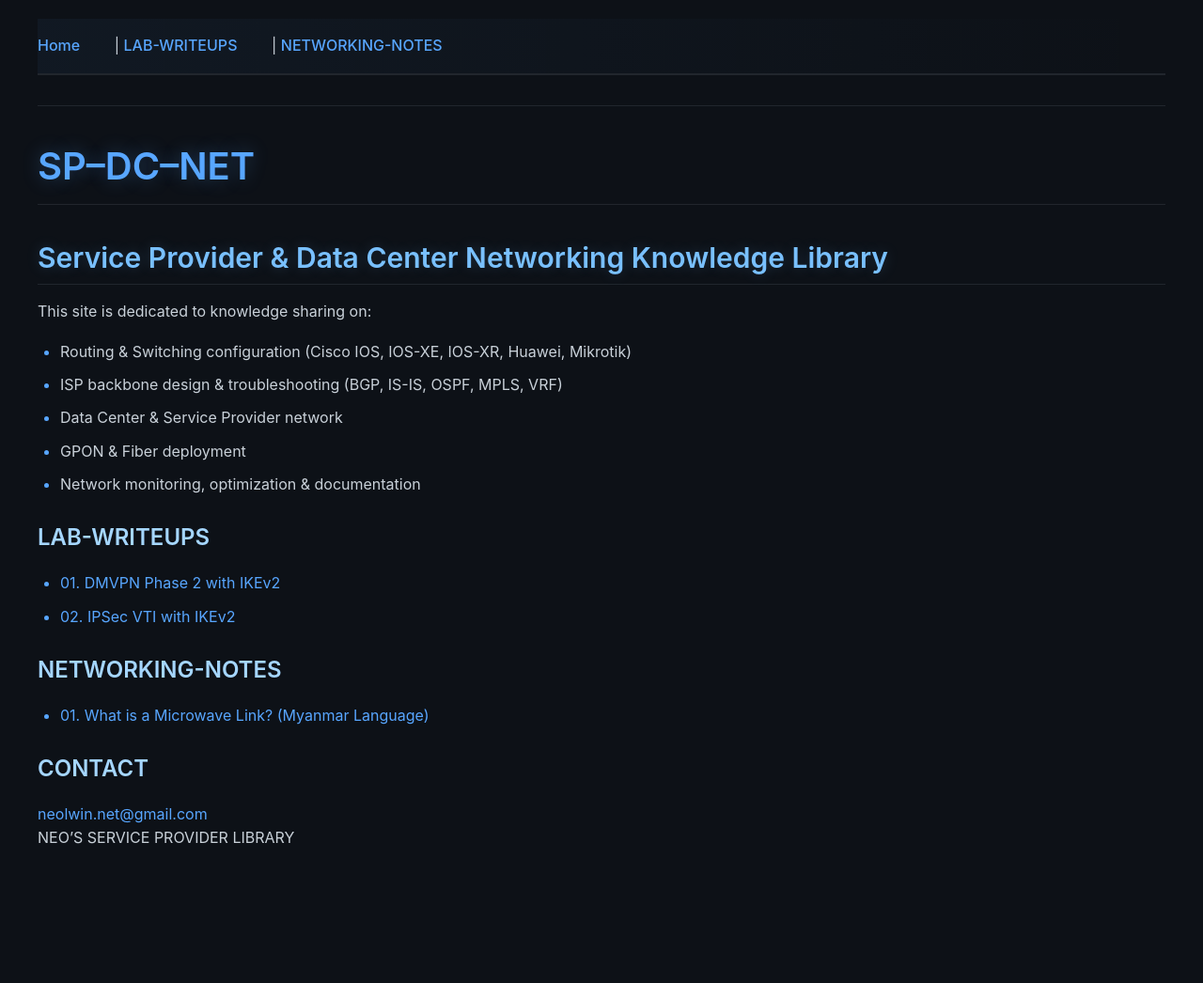
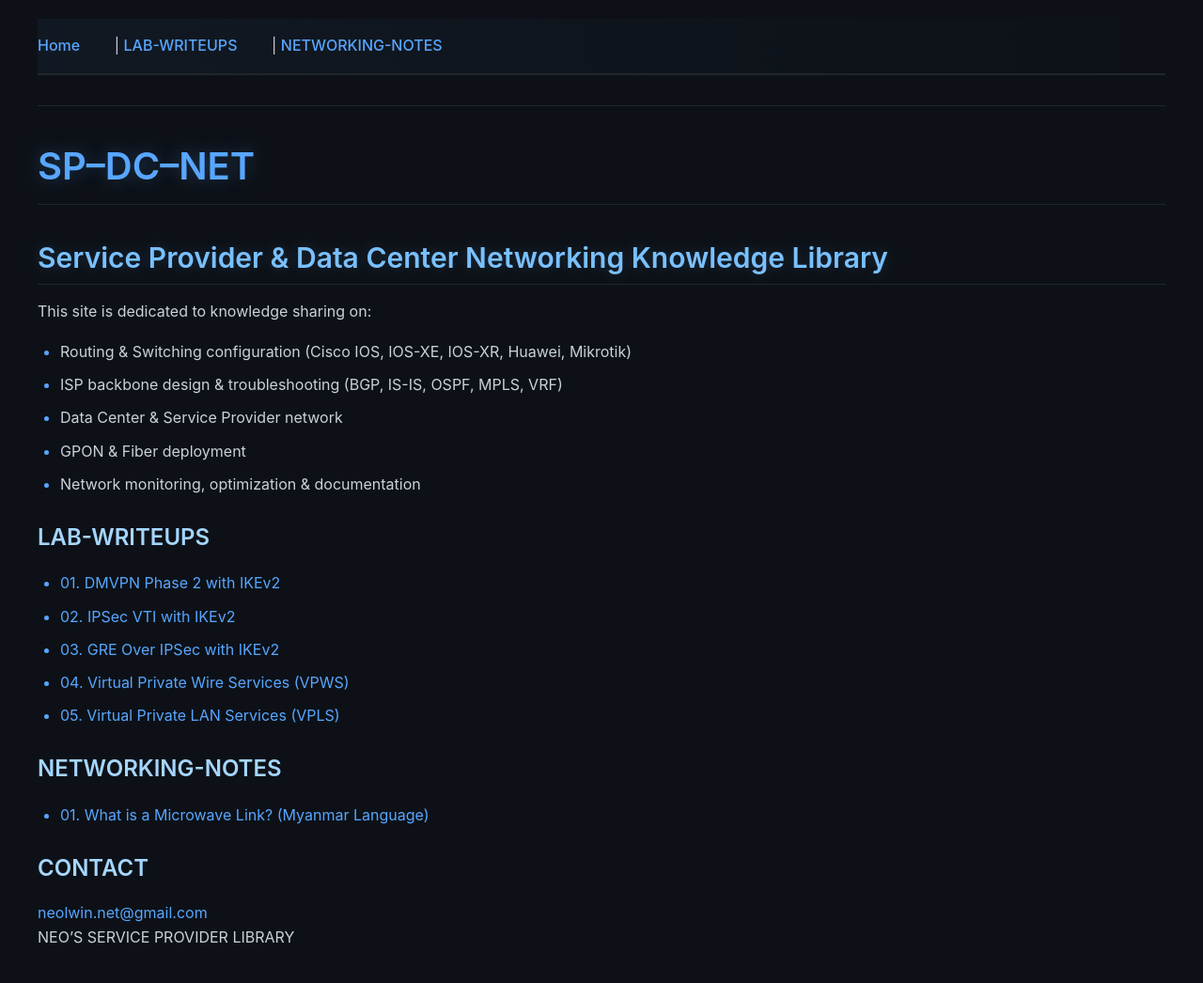
Before and after one commit to neolwin-net/sp-dc-net, a Jekyll site: the page built from index.md, in a window 1280 px wide. Shown: the whole page at 94% size. Built offline with Jekyll 4.4.1, drawn with Linux system fonts in a browser that asks for light colours; before the commit the page ends 941 px from its top, so only the background shows below that.

Commit message:
Update index.md

```diff
--- a/index.md
+++ b/index.md
@@ -20,6 +20,9 @@ This site is dedicated to knowledge sharing on:
 ### LAB-WRITEUPS
 - [01. DMVPN Phase 2 with IKEv2](pdf/lab_writeups/dmvpn_phase_2.pdf)
 - [02. IPSec VTI with IKEv2](pdf/lab_writeups/ipsec_vti_ikev2.pdf)
+- [03. GRE Over IPSec with IKEv2](pdf/lab_writeups/gre_over_ipsec_with_ikev2.pdf)
+- [04. Virtual Private Wire Services (VPWS)](pdf/lab_writeups/vpws.pdf)
+- [05. Virtual Private LAN Services (VPLS)](pdf/lab_writeups/vpls00.pdf)
 
 ### NETWORKING-NOTES
 - [01. What is a Microwave Link? (Myanmar Language)](pdf/note_mm/microwave_link.pdf)
```
